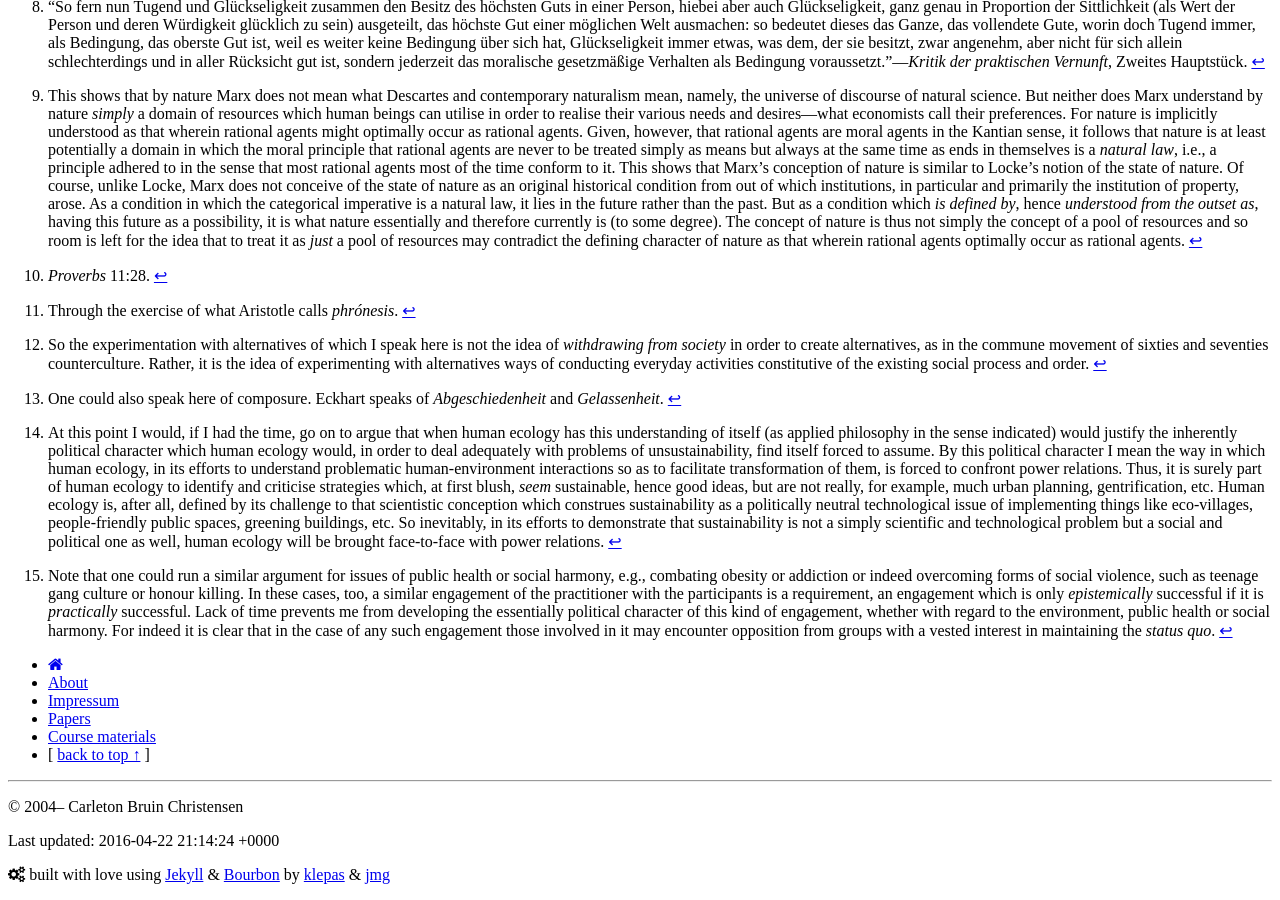
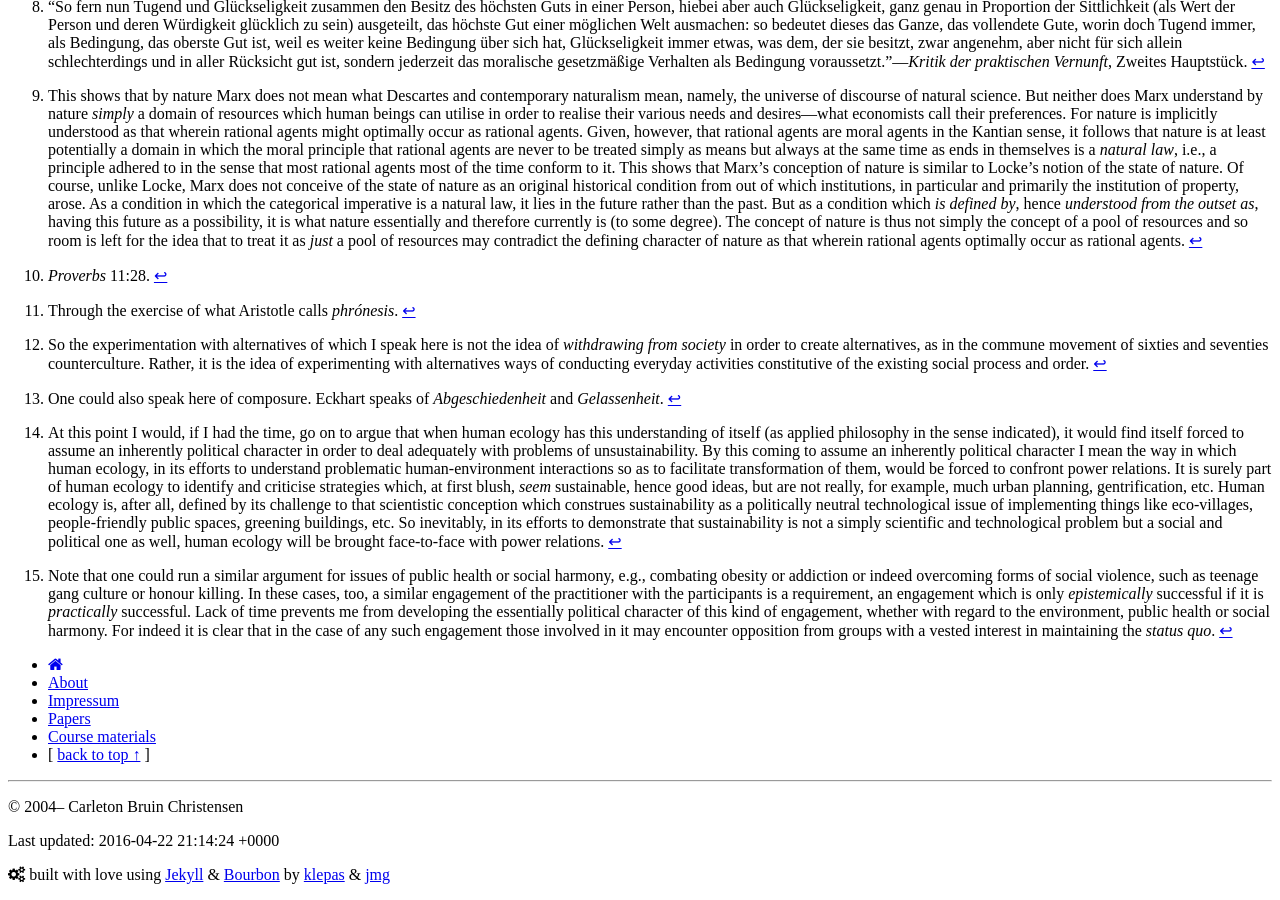
Before and after one commit to klepas/bruins-site, a Jekyll site: the page built from papers/_posts/2016-04-15-Eleventh-Thesis-SHE-2016.md, in a window 1280 px wide and 900 px high, scrolled down 3012 px. Built offline with Jekyll 4.4.1, drawn with Linux system fonts in a browser that asks for light colours; nearby versions of some CDN libraries; some web fonts are replaced.

Commit message:
Correction of note 14 in SHE paper

```diff
--- a/papers/_posts/2016-04-15-Eleventh-Thesis-SHE-2016.md
+++ b/papers/_posts/2016-04-15-Eleventh-Thesis-SHE-2016.md
@@ -70,6 +70,6 @@
 
 [^13]: One could also speak here of composure. Eckhart speaks of _Abgeschiedenheit_ and _Gelassenheit_.
 
-[^14]: At this point I would, if I had the time, go on to argue that when human ecology has this understanding of itself (as applied philosophy in the sense indicated) would justify the inherently political character which human ecology would, in order to deal adequately with problems of unsustainability, find itself forced to assume. By this political character I mean the way in which human ecology, in its efforts to understand problematic human-environment interactions so as to facilitate transformation of them, is forced to confront power relations. Thus, it is surely part of human ecology to identify and criticise strategies which, at first blush, _seem_ sustainable, hence good ideas, but are not really, for example, much urban planning, gentrification, etc. Human ecology is, after all, defined by its challenge to that scientistic conception which construes sustainability as a politically neutral technological issue of implementing things like eco-villages, people-friendly public spaces, greening buildings, etc. So inevitably, in its efforts to demonstrate that sustainability is not a simply scientific and technological problem but a social and political one as well, human ecology will be brought face-to-face with power relations.
+[^14]: At this point I would, if I had the time, go on to argue that when human ecology has this understanding of itself (as applied philosophy in the sense indicated), it would find itself forced to assume an inherently political character in order to deal adequately with problems of unsustainability. By this coming to assume an inherently political character I mean the way in which human ecology, in its efforts to understand problematic human-environment interactions so as to facilitate transformation of them, would be forced to confront power relations. It is surely part of human ecology to identify and criticise strategies which, at first blush, _seem_ sustainable, hence good ideas, but are not really, for example, much urban planning, gentrification, etc. Human ecology is, after all, defined by its challenge to that scientistic conception which construes sustainability as a politically neutral technological issue of implementing things like eco-villages, people-friendly public spaces, greening buildings, etc. So inevitably, in its efforts to demonstrate that sustainability is not a simply scientific and technological problem but a social and political one as well, human ecology will be brought face-to-face with power relations.
 
 [^15]: Note that one could run a similar argument for issues of public health or social harmony, e.g., combating obesity or addiction or indeed overcoming forms of social violence, such as teenage gang culture or honour killing. In these cases, too, a similar engagement of the practitioner with the participants is a requirement, an engagement which is only _epistemically_ successful if it is _practically_ successful. Lack of time prevents me from developing the essentially political character of this kind of engagement, whether with regard to the environment, public health or social harmony. For indeed it is clear that in the case of any such engagement those involved in it may encounter opposition from groups with a vested interest in maintaining the _status quo_.
```
Also changed, not shown: 1 other file.
